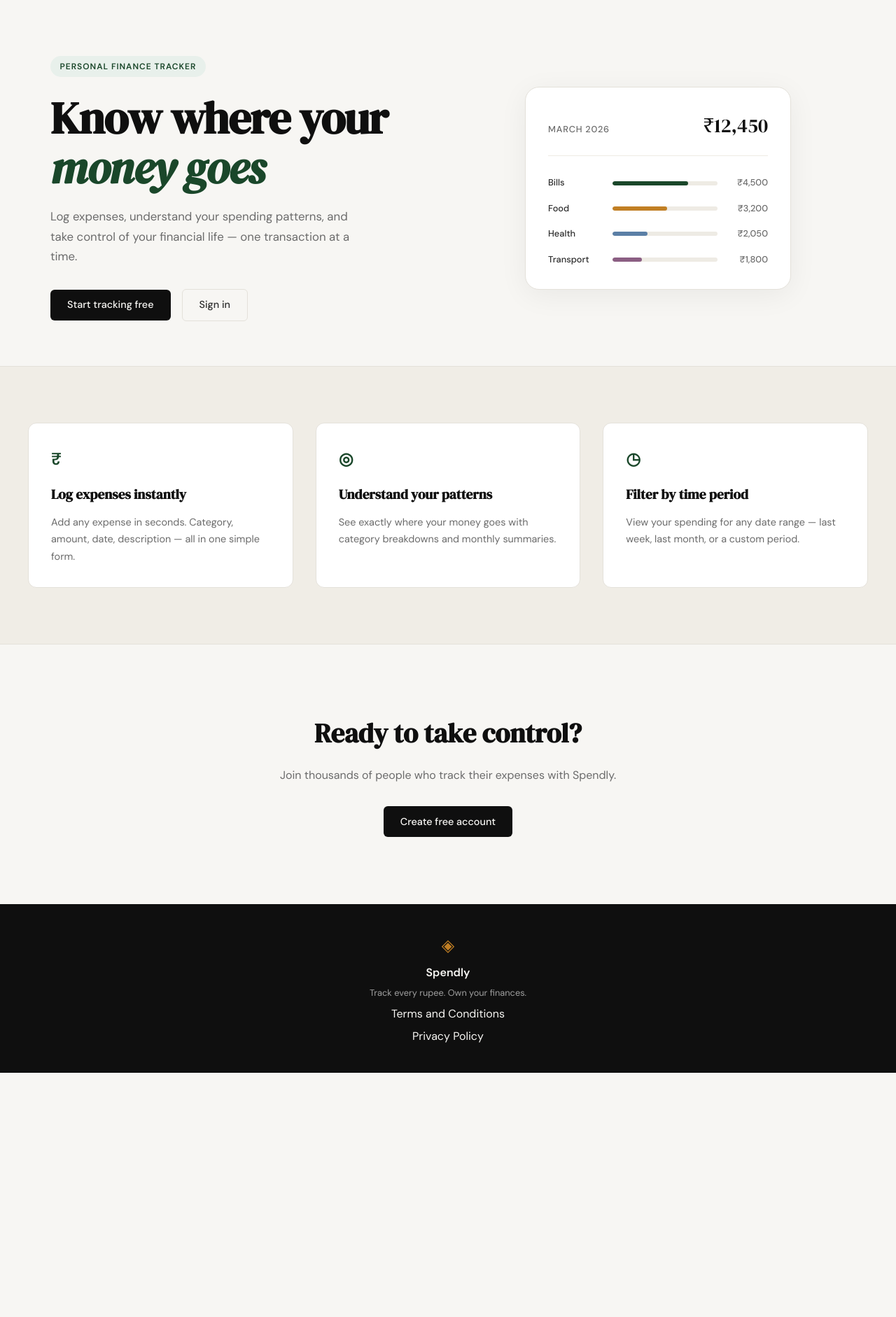
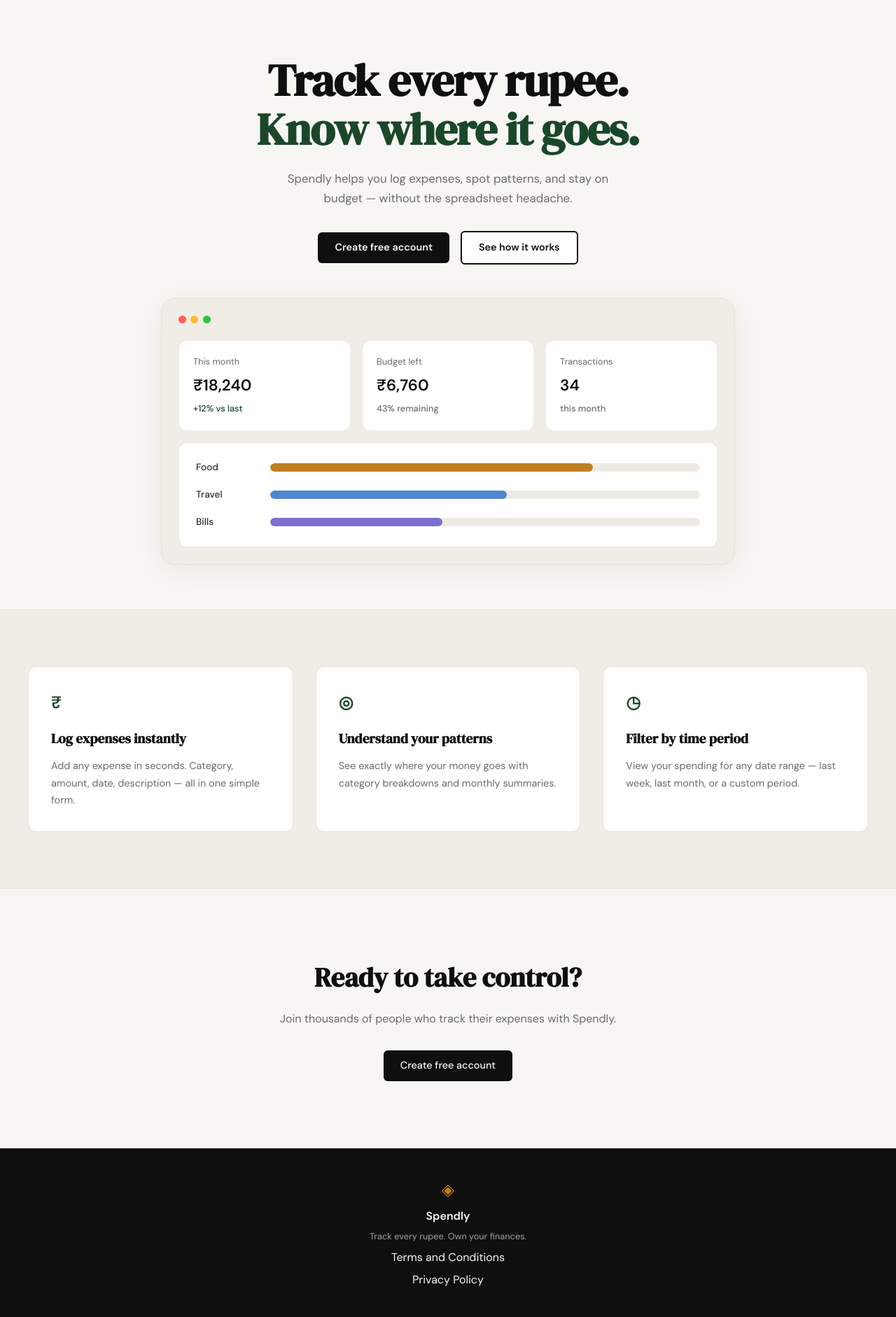
Before and after one commit to Shubham-kardel/Spendly, a Flask app: page / in a window 1280 px wide. Shown: the part 61-1943 px from the top of the page at 70% size. Before the commit the page ends 1594 px from the top, so only its background shows below. Run offline with Flask 3, Linux system fonts and the light colour scheme.

Commit message:
landing: redesign hero section to match new design

```diff
--- a/static/css/style.css
+++ b/static/css/style.css
@@ -125,25 +125,20 @@ a { color: inherit; text-decoration: none; }
 
 .hero {
     padding: 5rem 2rem 4rem;
-    display: grid;
-    grid-template-columns: 1fr 1fr;
-    gap: 4rem;
+    display: flex;
+    flex-direction: column;
     align-items: center;
+    gap: 3rem;
     max-width: var(--max-width);
     margin: 0 auto;
 }
 
-.hero-badge {
-    display: inline-block;
-    background: var(--accent-light);
-    color: var(--accent);
-    font-size: 0.75rem;
-    font-weight: 600;
-    letter-spacing: 0.08em;
-    text-transform: uppercase;
-    padding: 0.35rem 0.85rem;
-    border-radius: 999px;
-    margin-bottom: 1.5rem;
+.hero-inner {
+    display: flex;
+    flex-direction: column;
+    align-items: center;
+    text-align: center;
+    max-width: 700px;
 }
 
 .hero-title {
@@ -155,8 +150,7 @@ a { color: inherit; text-decoration: none; }
     margin-bottom: 1.25rem;
 }
 
-.hero-title em {
-    font-style: italic;
+.hero-title-accent {
     color: var(--accent);
 }
 
@@ -164,7 +158,7 @@ a { color: inherit; text-decoration: none; }
     font-size: 1.05rem;
     color: var(--ink-muted);
     line-height: 1.7;
-    max-width: 460px;
+    max-width: 480px;
     margin-bottom: 2rem;
 }
 
@@ -172,6 +166,12 @@ a { color: inherit; text-decoration: none; }
     display: flex;
     gap: 1rem;
     align-items: center;
+    justify-content: center;
+}
+
+.hero-actions .btn-primary,
+.hero-actions .btn-ghost {
+    font-weight: 700;
 }
 
 /* ------------------------------------------------------------------ */
@@ -181,58 +181,96 @@ a { color: inherit; text-decoration: none; }
 .hero-visual {
     display: flex;
     justify-content: center;
+    width: 100%;
 }
 
 .mock-card {
-    background: var(--paper-card);
+    background: var(--paper-warm);
     border: 1px solid var(--border);
     border-radius: var(--radius-lg);
-    padding: 2rem;
+    padding: 1.5rem;
     width: 100%;
-    max-width: 380px;
+    max-width: 820px;
     box-shadow: 0 8px 40px rgba(0,0,0,0.06);
 }
 
-.mock-card-header {
+.mock-window-dots {
     display: flex;
-    justify-content: space-between;
-    align-items: baseline;
-    margin-bottom: 1.75rem;
-    padding-bottom: 1.25rem;
-    border-bottom: 1px solid var(--border-soft);
+    gap: 0.4rem;
+    margin-bottom: 1.5rem;
 }
 
-.mock-label {
+.mock-dot {
+    width: 11px;
+    height: 11px;
+    border-radius: 50%;
+}
+
+.mock-dot-red { background: #ff5f57; }
+.mock-dot-yellow { background: #ffbd2e; }
+.mock-dot-green { background: #28c840; }
+
+.mock-stats-row {
+    display: grid;
+    grid-template-columns: repeat(3, 1fr);
+    gap: 1rem;
+    margin-bottom: 1rem;
+}
+
+.mock-stat {
+    background: var(--paper-card);
+    border: 1px solid var(--border-soft);
+    border-radius: var(--radius-md);
+    padding: 1.25rem;
+    display: flex;
+    flex-direction: column;
+    gap: 0.35rem;
+}
+
+.mock-stat-label {
+    font-size: 0.8rem;
+    color: var(--ink-muted);
+}
+
+.mock-stat-value {
+    font-size: 1.4rem;
+    font-weight: 700;
+    color: var(--ink);
+}
+
+.mock-stat-delta {
     font-size: 0.8rem;
     font-weight: 500;
     color: var(--ink-muted);
-    text-transform: uppercase;
-    letter-spacing: 0.06em;
 }
 
-.mock-total {
-    font-family: var(--font-display);
-    font-size: 1.75rem;
-    color: var(--ink);
+.mock-stat-delta-positive { color: var(--accent); }
+
+.mock-bars-card {
+    background: var(--paper-card);
+    border: 1px solid var(--border-soft);
+    border-radius: var(--radius-md);
+    padding: 1.5rem;
+    display: flex;
+    flex-direction: column;
+    gap: 1.1rem;
 }
-
-.mock-bars { display: flex; flex-direction: column; gap: 1rem; }
 
 .mock-bar-row {
     display: grid;
-    grid-template-columns: 80px 1fr 60px;
+    grid-template-columns: 90px 1fr;
     align-items: center;
-    gap: 0.75rem;
+    gap: 1rem;
 }
 
 .mock-cat {
-    font-size: 0.8rem;
+    font-size: 0.85rem;
     font-weight: 500;
     color: var(--ink-soft);
 }
 
 .mock-bar-track {
-    height: 6px;
+    height: 12px;
     background: var(--border-soft);
     border-radius: 999px;
     overflow: hidden;
@@ -240,21 +278,13 @@ a { color: inherit; text-decoration: none; }
 
 .mock-bar {
     height: 100%;
-    background: var(--accent);
+    background: var(--accent-2);
     border-radius: 999px;
     transition: width 0.6s ease;
 }
 
-.mock-bar-2 { background: var(--accent-2); }
-.mock-bar-3 { background: #5b7fa6; }
-.mock-bar-4 { background: #8b5e83; }
-
-.mock-amt {
-    font-size: 0.8rem;
-    font-weight: 500;
-    color: var(--ink-muted);
-    text-align: right;
-}
+.mock-bar-2 { background: #4f86d1; }
+.mock-bar-3 { background: #7b6fce; }
 
 /* ------------------------------------------------------------------ */
 /* Buttons                                                             */
@@ -279,20 +309,20 @@ a { color: inherit; text-decoration: none; }
 
 .btn-ghost {
     display: inline-block;
-    background: transparent;
-    color: var(--ink-soft);
+    background: var(--paper-card);
+    color: var(--ink);
     padding: 0.65rem 1.5rem;
     border-radius: var(--radius-sm);
     font-size: 0.9rem;
     font-weight: 500;
-    border: 1px solid var(--border);
+    border: 2px solid var(--ink);
     transition: all 0.2s;
     text-decoration: none;
 }
 
 .btn-ghost:hover {
-    border-color: var(--ink);
-    color: var(--ink);
+    background: var(--ink);
+    color: var(--paper);
 }
 
 /* ------------------------------------------------------------------ */
--- a/templates/landing.html
+++ b/templates/landing.html
@@ -6,55 +6,61 @@
 
 <section class="hero">
     <div class="hero-inner">
-        <div class="hero-badge">Personal Finance Tracker</div>
         <h1 class="hero-title">
-            Know where your<br>
-            <em>money goes</em>
+            Track every rupee.<br>
+            <span class="hero-title-accent">Know where it goes.</span>
         </h1>
         <p class="hero-subtitle">
-            Log expenses, understand your spending patterns,
-            and take control of your financial life —
-            one transaction at a time.
+            Spendly helps you log expenses, spot patterns, and stay
+            on budget — without the spreadsheet headache.
         </p>
         <div class="hero-actions">
-            <a href="{{ url_for('register') }}" class="btn-primary">Start tracking free</a>
-            <a href="{{ url_for('login') }}" class="btn-ghost">Sign in</a>
+            <a href="{{ url_for('register') }}" class="btn-primary">Create free account</a>
+            <a href="#" class="btn-ghost">See how it works</a>
         </div>
     </div>
     <div class="hero-visual">
         <div class="mock-card">
-            <div class="mock-card-header">
-                <span class="mock-label">March 2026</span>
-                <span class="mock-total">₹12,450</span>
+            <div class="mock-window-dots">
+                <span class="mock-dot mock-dot-red"></span>
+                <span class="mock-dot mock-dot-yellow"></span>
+                <span class="mock-dot mock-dot-green"></span>
             </div>
-            <div class="mock-bars">
+            <div class="mock-stats-row">
+                <div class="mock-stat">
+                    <span class="mock-stat-label">This month</span>
+                    <span class="mock-stat-value">₹18,240</span>
+                    <span class="mock-stat-delta mock-stat-delta-positive">+12% vs last</span>
+                </div>
+                <div class="mock-stat">
+                    <span class="mock-stat-label">Budget left</span>
+                    <span class="mock-stat-value">₹6,760</span>
+                    <span class="mock-stat-delta">43% remaining</span>
+                </div>
+                <div class="mock-stat">
+                    <span class="mock-stat-label">Transactions</span>
+                    <span class="mock-stat-value">34</span>
+                    <span class="mock-stat-delta">this month</span>
+                </div>
+            </div>
+            <div class="mock-bars-card">
+                <div class="mock-bar-row">
+                    <span class="mock-cat">Food</span>
+                    <div class="mock-bar-track">
+                        <div class="mock-bar" style="width: 75%"></div>
+                    </div>
+                </div>
+                <div class="mock-bar-row">
+                    <span class="mock-cat">Travel</span>
+                    <div class="mock-bar-track">
+                        <div class="mock-bar mock-bar-2" style="width: 55%"></div>
+                    </div>
+                </div>
                 <div class="mock-bar-row">
                     <span class="mock-cat">Bills</span>
                     <div class="mock-bar-track">
-                        <div class="mock-bar" style="width: 72%"></div>
+                        <div class="mock-bar mock-bar-3" style="width: 40%"></div>
                     </div>
-                    <span class="mock-amt">₹4,500</span>
-                </div>
-                <div class="mock-bar-row">
-                    <span class="mock-cat">Food</span>
-                    <div class="mock-bar-track">
-                        <div class="mock-bar mock-bar-2" style="width: 52%"></div>
-                    </div>
-                    <span class="mock-amt">₹3,200</span>
-                </div>
-                <div class="mock-bar-row">
-                    <span class="mock-cat">Health</span>
-                    <div class="mock-bar-track">
-                        <div class="mock-bar mock-bar-3" style="width: 33%"></div>
-                    </div>
-                    <span class="mock-amt">₹2,050</span>
-                </div>
-                <div class="mock-bar-row">
-                    <span class="mock-cat">Transport</span>
-                    <div class="mock-bar-track">
-                        <div class="mock-bar mock-bar-4" style="width: 28%"></div>
-                    </div>
-                    <span class="mock-amt">₹1,800</span>
                 </div>
             </div>
         </div>
```
